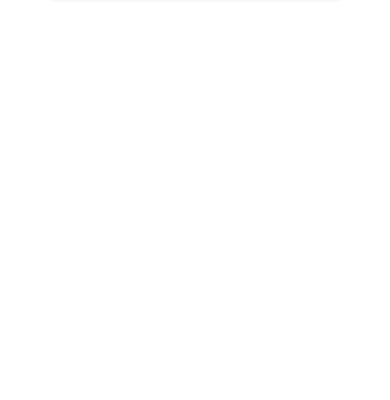
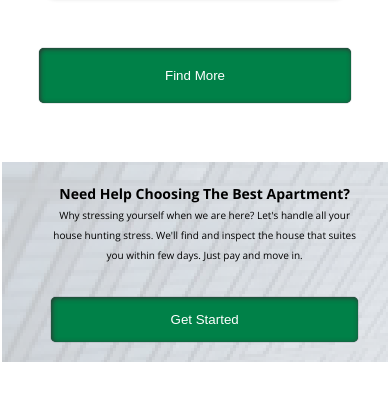
Before and after one commit to KodeNinj/harbode, a React (Create React App) app: page / in a window 390 px wide. Shown: the part 3967-4367 px from the top of the page. Before the commit the page ends 4005 px from the top, so only its background shows below. Built offline with nearby package versions, Linux system fonts and the light colour scheme.

Commit message:
need help banner added

```diff
--- /dev/null
+++ b/src/components/NeedHelpBanner/NeedHelp.jsx
@@ -0,0 +1,20 @@
+import React from 'react'
+import Man from '../../img/man.png'
+const NeedHelp = () => {
+  return (
+    <section className="NHbanner">
+        <div className="left">
+            <img src={Man} alt="man folding his arms" />
+        </div>
+        <div className="right">
+            <h4>
+                Need Help Choosing The Best Apartment?
+            </h4>
+            <p>Why stressing yourself when we are here? Let's handle all your house hunting stress. We'll find and inspect the house that suites you within few days. Just pay and move in.</p>
+            <button>Get Started</button>
+        </div>
+    </section>
+  )
+}
+
+export default NeedHelp
--- a/src/components/Properties/Property.jsx
+++ b/src/components/Properties/Property.jsx
@@ -34,7 +34,7 @@
                 )
             })}
             </div>
-
+                <button className="findMore">Find More</button>
         </section>
     )
 
--- a/src/index.css
+++ b/src/index.css
@@ -629,6 +629,8 @@
     padding: 20px 5px;
     border-right: 1px solid var(--white);
 }
+
+
 @media only screen and (max-width: 700px){
     .main-box{
         width: 350px;
@@ -713,3 +715,196 @@
     }
 
 }
+.findMore{
+    padding: 20px 25px;
+    width: 20%;
+    margin-left: 40%;
+    border-radius: 5px;
+    border: none;
+    background-color: var(--button-green);
+    color: var(--white);
+    box-shadow: 0 0 1px var(--dark-blue), inset 1px 1px 5px var(--blacks) ;
+    margin-top: 30px;
+    transition: all 1s ease;
+    cursor: pointer;
+}
+.findMore:hover{
+    background-color: var(--blacks);
+    transition: all 1s ease;
+}
+@media only screen and (max-width: 1000px){
+    .findMore{
+        width: 40%;
+        margin-left: 30%;
+    }
+}
+@media only screen and (max-width: 500px){
+    .findMore{
+        width: 80%;
+        margin-left: 10%;
+    }
+}
+.NHbanner{
+    width: 70%;
+    margin-left: 15%;
+    display: flex;
+    justify-content: space-around;
+    align-items: flex-end;
+    background-color: var(--greys);
+    height: 270px;
+    margin-bottom: 100px;
+    margin-top: 10%;
+}
+.NHbanner img{
+    width:250px;
+    margin-left: 10%;
+}
+.NHbanner .left{
+    width: 30%;
+}
+.NHbanner .right{
+    /* margin-bottom: 60px; */
+   width: 70%;
+   padding: 20px ;
+}
+.NHbanner h4{
+    font-size: 20px;
+    margin-bottom: 20px;
+}
+.NHbanner p{
+    line-height: 34px;
+    font-size: 16px;
+    width: 80%;
+
+}
+.NHbanner .right button{
+    padding: 15px 25px;
+    width: 50%;
+    /* margin-left: 2%; */
+    border-radius: 5px;
+    border: none;
+    background-color: var(--button-green);
+    color: var(--white);
+    box-shadow: 0 0 1px var(--dark-blue), inset 1px 1px 5px var(--blacks) ;
+    margin-top: 30px;
+    transition: all 1s ease;
+    cursor: pointer;
+}
+@media only screen and (max-width: 1200px){
+    .NHbanner{
+        width: 90%;
+        margin-left: 5%;
+    }
+}
+@media only screen and (max-width: 950px){
+    .NHbanner{
+        width: 95%;
+        height: 300px;
+        margin-left: 2.5%;
+    }
+    .NHbanner img{
+        width:300px;
+    }
+    .NHbanner .right{
+        margin-left: 10%;
+    }
+}
+@media only screen and (max-width: 850px){
+    .NHbanner{
+        width: 95%;
+        height: 300px;
+        margin-left: 2.5%;
+    }
+    .NHbanner img{
+        width:270px;
+    }
+    .NHbanner p{
+        line-height: 24px;
+        font-size: 12px;
+        width: 99%;
+
+    }
+    .NHbanner h4{
+        font-size: 20px;
+    }
+    .NHbanner .right{
+        margin-bottom: 40px;
+    }
+}
+@media only screen and (max-width: 700px){
+    .NHbanner{
+        width: 98%;
+        height: 260px;
+        margin-left: 1%;
+    }
+    .NHbanner img{
+        width:230px;
+    }
+
+    .NHbanner h4{
+        font-size: 16px;
+        width: 100%;
+        margin: 2px 0;
+    }
+    .NHbanner p{
+        font-size: 12px;
+        margin: 2px 0;
+    }
+    .NHbanner .right{
+        margin-bottom: 0px;
+    }
+}
+@media only screen and (max-width: 600px){
+    .NHbanner{
+        width: 99%;
+        margin-left: 0.5%;
+    }
+    .NHbanner img{
+        width:220px;
+    }
+
+    .NHbanner h4{
+        font-size: 14px;
+    }
+    .NHbanner p{
+        font-size: 10px;
+        margin: 2px 0;
+    }
+    .NHbanner .right{
+        width: 50%;
+    }
+    .NHbanner .right button{
+        width: 100%;
+    }
+}
+@media only screen and (max-width: 450px){
+    .NHbanner img{
+        width:200px;
+    }
+    .NHbanner p{
+        line-height: 20px;
+    }
+}
+@media only screen and (max-width: 420px){
+    .NHbanner{
+        height: auto;
+        background-image: url('./img/bg.png');
+        object-fit: cover;
+    }
+    .NHbanner .left{
+        display: none;
+        padding: 0;
+    }
+    .NHbanner .right{
+        width: 90%;
+        margin-left: 5%;
+        text-align: center;
+    }
+    .NHbanner .right p{
+        width: 100%;
+    }
+    .NHbanner .right h4{
+        width: 100%;
+    }
+
+}
--- a/src/pages/Home.jsx
+++ b/src/pages/Home.jsx
@@ -1,6 +1,7 @@
 import React from 'react'
 import FilterRibbon from '../components/filterribbon/FilterRibbon'
 import MainHero from '../components/Hero/MainHero'
+import NeedHelp from '../components/NeedHelpBanner/NeedHelp'
 import Partners from '../components/Partners/Partners'
 import Property from '../components/Properties/Property'
 
@@ -12,6 +13,7 @@
         <FilterRibbon/>
         <Partners/>
         <Property/>
+        <NeedHelp/>
     </div>
   )
 }
```
Also changed, not shown: src/img/bg.png (added).
